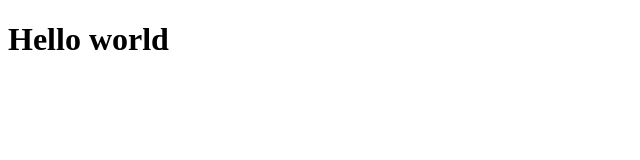
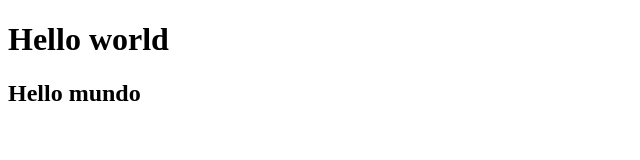
Before and after one commit to ValeriaSanabria/otroRepo, a plain HTML site: page index.html in a window 1280 px wide. Shown: the whole page, without its empty margins (0-640 px from the left). Drawn offline with Linux system fonts and the light colour scheme.

Commit message:
modificacion

```diff
--- a/index.html
+++ b/index.html
@@ -8,5 +8,6 @@
 </head>
 <body>
     <h1>Hello world</h1>
+    <h2>Hello mundo</h2>
 </body>
 </html>
```
